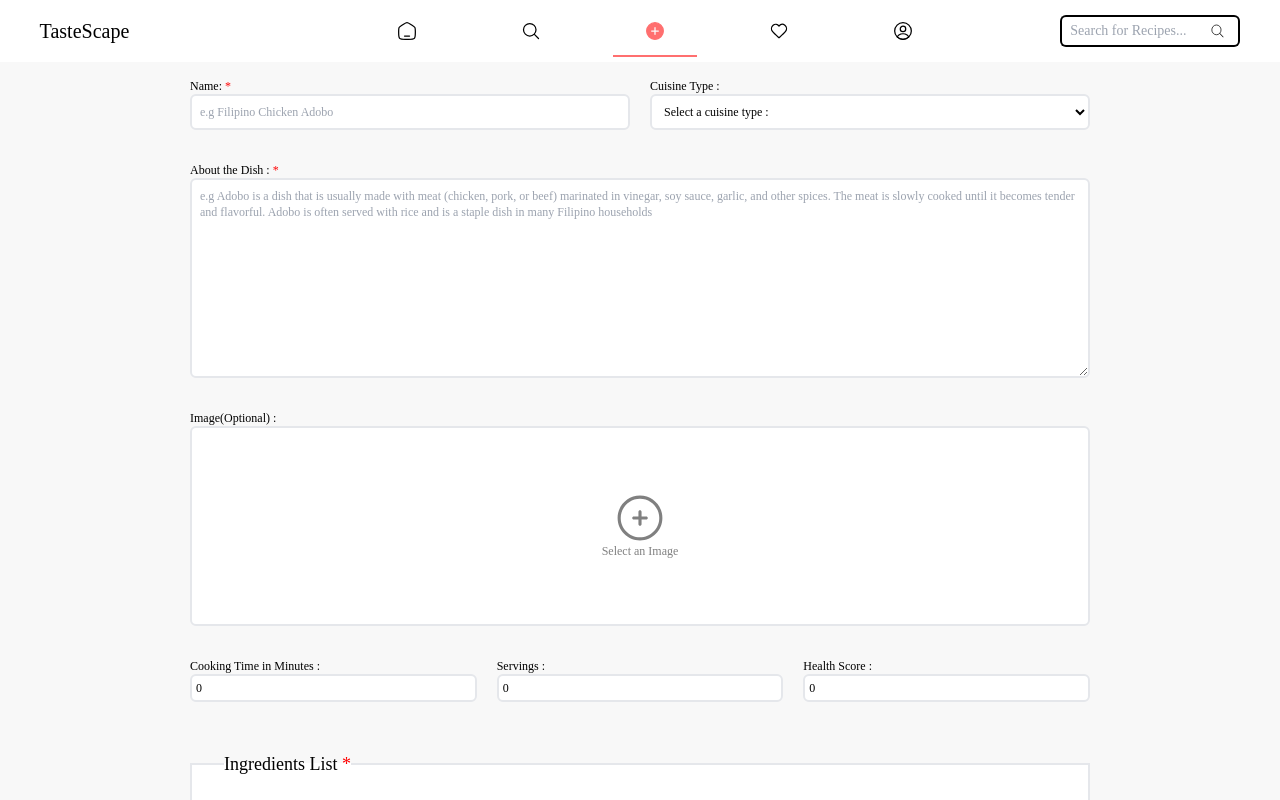
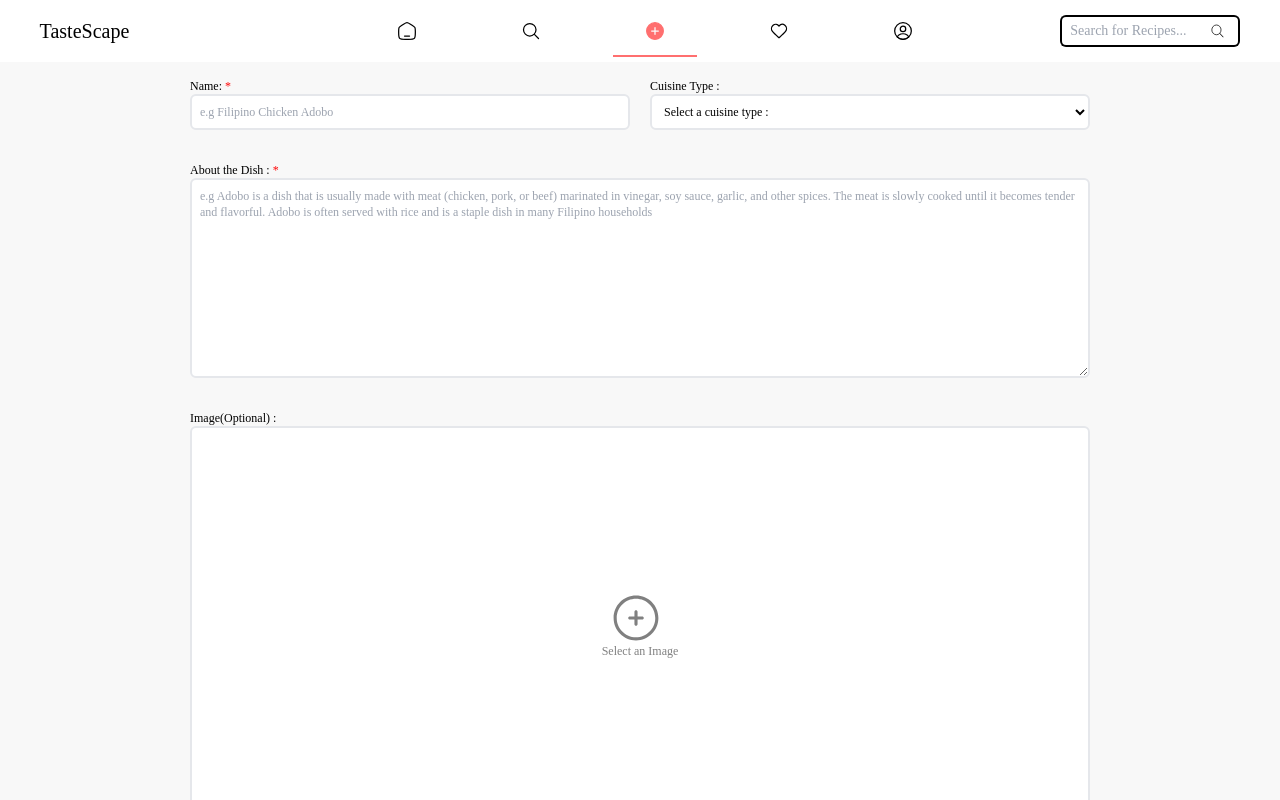
Before and after one commit to kngval/TasteScape, a React (Vite) app in the folder client/: page /my-recipes/createRecipe in a window 1280 px wide. Shown: the top 800 px of the page. Built offline with nearby package versions, Linux system fonts and the light colour scheme.

Commit message:
fixed form data

```diff
--- a/client/src/pages/CreateRecipe.tsx
+++ b/client/src/pages/CreateRecipe.tsx
@@ -25,6 +25,7 @@ const CreateRecipe: React.FC = () => {
   const [loading, setLoading] = useState<boolean>(false);
   const [success, setSuccess] = useState<boolean>(false);
   const [title, setTitle] = useState<string>("");
+  const [image, setImage] = useState<File | null>(null);
   const [description, setDescription] = useState<string>("");
   const [cookingTime, setCookingTime] = useState<number>(0);
   const [servings, setServings] = useState<number>(0);
@@ -48,15 +49,23 @@ const CreateRecipe: React.FC = () => {
   const [isOpenSubmitModal, setIsOpenSubmitModal] = useState(false);
   const [isOpenClearModal, setIsOpenClearModal] = useState(false);
 
+  //Handling Image
+  const handleFileChange = (event: React.ChangeEvent<HTMLInputElement>) => {
+    const file = event.target.files && event.target.files[0];
+    if (file) {
+      setImage(file);
+    }
+  };
+
   // INGREDIENT FUNCTIONS
   //ADD INGREDIENTS
   const addIngredients = () => {
     const newIngredient = `${quantity} ${measurement} ${ingredientName}`;
 
     setIngredient((prevIngredients) => [...prevIngredients, newIngredient]);
-    setIngredientName('');
+    setIngredientName("");
     setQuantity(0);
-    setMeasurement('');
+    setMeasurement("");
   };
   //REMOVE INGREDIENTS
   const removeIngredient = (ingredientToRemove: number) => {
@@ -125,6 +134,26 @@ const CreateRecipe: React.FC = () => {
   const createRecipe = async () => {
     try {
       setLoading(true);
+      // const formData = new FormData();
+      // formData.append("title", title);
+      // formData.append("description", description);
+      // formData.append("cuisineType", cuisineType);
+      // formData.append("cookingTime", cookingTime.toString());
+      // formData.append("servings", servings.toString());
+      // formData.append("healthScore", healthScore.toString());
+      // ingredient.forEach((ingredient, index) => {
+      //   formData.append(`ingredient[${index}]`, ingredient);
+      // });
+      // instructionList.forEach((instruction, index) => {
+      //   formData.append(`instruction[${index}]`, instruction);
+      // });
+      // nutrients.forEach((nutrient, index) => {
+      //   formData.append(`nutrient[${index}]`, nutrient);
+      // });
+      // if (image) {
+      //   formData.append("image", image); // Append the image file here
+      // }
+
       const recipe = {
         title,
         description,
@@ -142,13 +171,13 @@ const CreateRecipe: React.FC = () => {
         recipe
       );
       const data = response.data;
-      if(data){
+      if (data) {
         setLoading(false);
         setSuccess(true);
         setTimeout(() => {
           setSuccess(false);
-          navigate('/my-recipes')
-        },2000)
+          navigate("/my-recipes");
+        }, 2000);
       }
       console.log("RECIPE CREATED : ", data);
     } catch (error) {
@@ -225,15 +254,28 @@ const CreateRecipe: React.FC = () => {
               type="file"
               src=""
               alt=""
+              onChange={handleFileChange}
               className="hidden"
+              accept="image/*"
             />
             <div
-              className="w-full h-[200px] flex flex-col justify-center items-center bg-[#fff]  border-2 rounded-md"
+              className="w-full h-[300px] sm:h-[400px] flex flex-col justify-center items-center bg-[#fff]  border-2 rounded-md"
               onClick={() => document.getElementById("fileInput")?.click()}
             >
+              {image ? (
+                <div className="w-full h-full flex flex-col justify-center gap-2 px-4 text-center">
+                  <p>Selected Image: {image.name}</p>
+                  <img
+                    src={URL.createObjectURL(image)}
+                    alt=""
+                    className="h-[80%] object-cover object-center rounded-md"
+                  />
+                </div>
+              ) : (
+                <div className="text-center flex flex-col items-center">
                   <svg
                     viewBox="0 0 24 24"
-                className="w-[50px]"
+                    className="w-[50px] mr-2"
                     fill="none"
                     xmlns="http://www.w3.org/2000/svg"
                   >
@@ -258,6 +300,8 @@ const CreateRecipe: React.FC = () => {
                     </g>
                   </svg>
                   <h1 className="text-[#808080] ">Select an Image</h1>
+                </div>
+              )}
             </div>
           </div>
 
```
Lines whose indentation alone changed are shown as unchanged.
